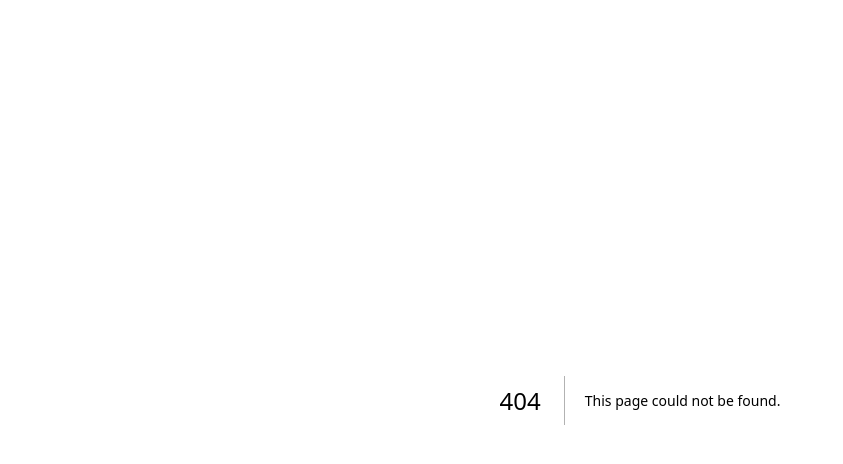
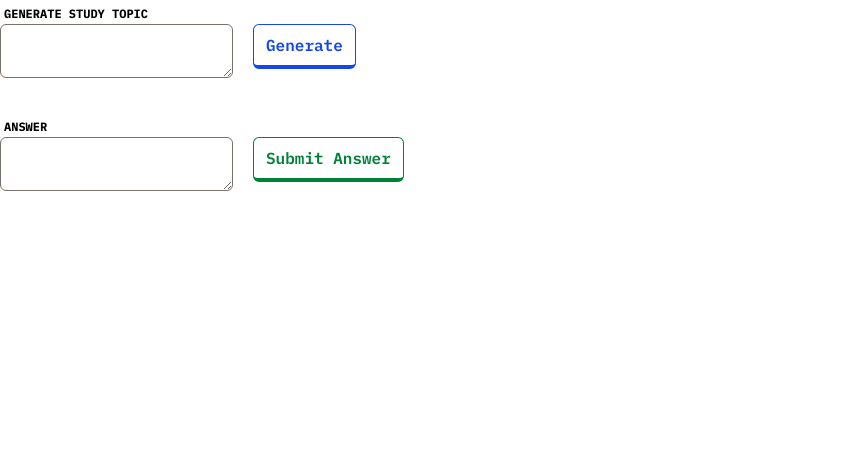
Before and after one commit to ArturAronov/nuach-client, a Next.js app: page /study in a window 1280 px wide. Before the commit this address had no page. Shown: the top 464 px of the page, without its empty margins (0-843 px from the left). Built offline with nearby package versions, Linux system fonts and the light colour scheme.

Commit message:
add study page

```diff
--- /dev/null
+++ b/src/app/study/page.tsx
@@ -0,0 +1,136 @@
+"use client";
+
+import { useStudyTopic } from "@/hooks/useStudyTopic";
+import { useAppForm, withForm } from "@/forms/utils";
+import { formOptions } from "@tanstack/react-form";
+import { postPrompt } from "@/utilsApi/getPrompt";
+
+let outputDisplay = "";
+let outputError = "";
+
+const studyTopicFormOpt = formOptions({
+  defaultValues: {
+    topic: "",
+    question: "",
+  },
+  validators: {
+    onSubmitAsync: async ({ value }: { value: { topic: string } }) => {
+      try {
+        outputDisplay = "";
+        outputError = "";
+
+        const output = await postPrompt(value.topic);
+        if (output?.question) outputDisplay = output.question;
+        else if (output?.error) outputError = output.error;
+      } catch (error) {
+        console.error("Submission error:", error);
+        return "Form submission failed. Please try again.";
+      }
+    },
+  },
+});
+
+const answerFormOpt = formOptions({
+  defaultValues: {
+    topic: "",
+    answer: "",
+  },
+  validators: {
+    onSubmitAsync: async ({
+      value,
+    }: {
+      value: { answer: string; topic: string };
+    }) => {
+      try {
+        // await postAnswer(value);
+        console.log(value);
+      } catch (error) {
+        console.error("Submission error:", error);
+        return "Form submission failed. Please try again.";
+      }
+    },
+  },
+});
+
+const CombinedForms = withForm({
+  ...studyTopicFormOpt,
+  render: function Render({ form: studyTopicForm }) {
+    const answerForm = useAppForm({ ...answerFormOpt });
+    const { studyTopicStore, updateStudyTopic } = useStudyTopic();
+
+    return (
+      <div className="space-y-8">
+        <div>
+          <form
+            className="flex gap-5"
+            onSubmit={(e) => {
+              e.preventDefault();
+              studyTopicForm.handleSubmit();
+              updateStudyTopic(studyTopicForm.state.values.topic);
+            }}
+          >
+            <studyTopicForm.AppField name="topic">
+              {(field) => (
+                <field.TextAreaField
+                  onChange={(e) =>
+                    studyTopicForm.setFieldValue("topic", e.target.value)
+                  }
+                  label="Generate study topic"
+                />
+              )}
+            </studyTopicForm.AppField>
+            <studyTopicForm.AppForm>
+              <studyTopicForm.SubmitButton
+                label="Generate"
+                className="pt-6 text-center button-primary"
+              />
+            </studyTopicForm.AppForm>
+          </form>
+          <p className="text-red-800 text-sm font-bold">{outputError}</p>
+          <p>{outputDisplay}</p>
+        </div>
+
+        <div>
+          <form
+            className="flex gap-5"
+            onSubmit={(e) => {
+              if (!studyTopicStore) return null;
+              answerForm.setFieldValue("topic", studyTopicStore);
+
+              e.preventDefault();
+              answerForm.handleSubmit();
+            }}
+          >
+            <answerForm.AppField name="answer">
+              {(field) => (
+                <field.TextAreaField
+                  onChange={(e) =>
+                    answerForm.setFieldValue("answer", e.target.value)
+                  }
+                  label="Answer"
+                />
+              )}
+            </answerForm.AppField>
+            <answerForm.AppForm>
+              <answerForm.SubmitButton
+                label="Submit Answer"
+                className="pt-6 text-center button-secondary"
+              />
+            </answerForm.AppForm>
+          </form>
+        </div>
+      </div>
+    );
+  },
+});
+
+const CombinedFormsContainer = () => {
+  const form = useAppForm({ ...studyTopicFormOpt });
+  return (
+    <main className="w-fit">
+      <CombinedForms form={form} />
+    </main>
+  );
+};
+
+export default CombinedFormsContainer;
```
